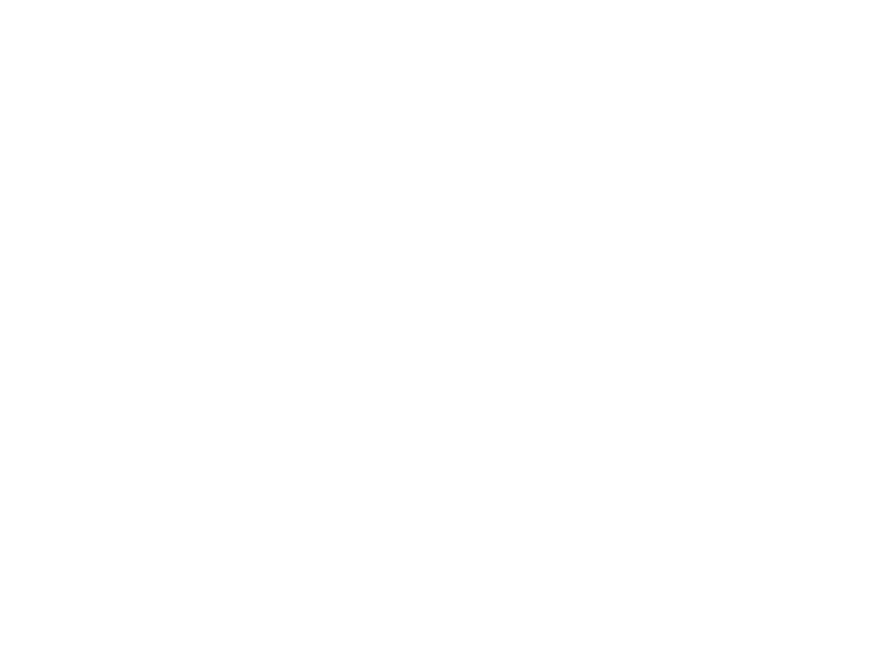
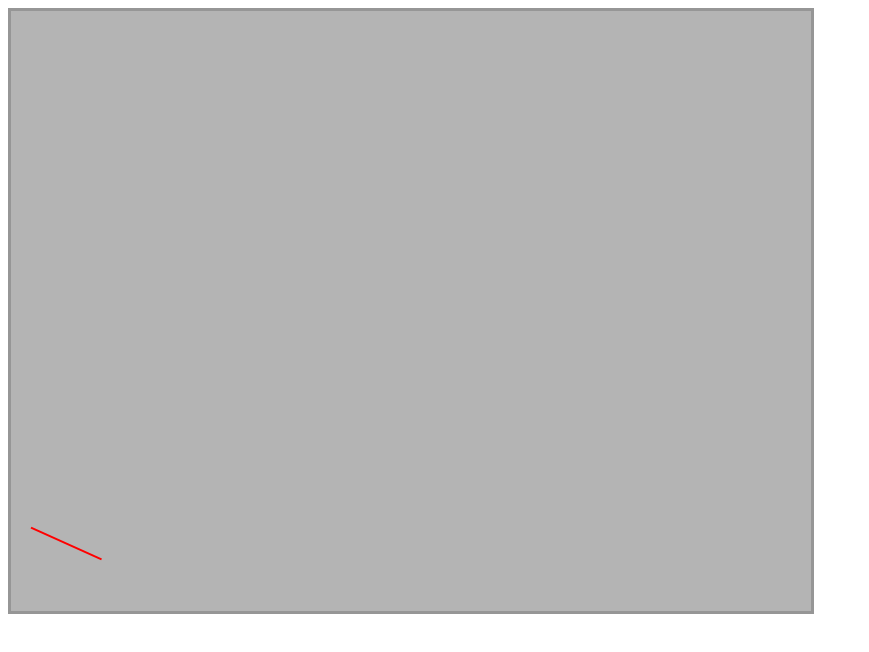
Before and after one commit to andreasonny83/london-low-cost, a website: page index.html in a window 1280 px wide. Shown: the whole page, without its empty margins (0-869 px from the left). Drawn offline with Linux system fonts and the light colour scheme.

Commit message:
testing the canvas board

```diff
--- a/index.html
+++ b/index.html
@@ -7,6 +7,8 @@
   </head>
   <body>
     <canvas id="canvas" width="800" height="600"></canvas>
+
+    <script src="scripts/test_picadilly.js"></script>
     <script src="scripts/main.js"></script>
   </body>
 </html>
--- a/scripts/main.js
+++ b/scripts/main.js
@@ -5,3 +5,40 @@
 * @copyright 2016 @andreasonny83
 * @link https://github.com/andreasonny83/london-low-cost
 */
+'use strict';
+
+(function(window, document, undefined) {
+  var canvas = document.getElementById('canvas');
+  var ctx = canvas.getContext('2d');
+
+  ctx.fillStyle = "rgb(180, 180, 180)";
+  ctx.fillRect (0, 0, 800, 600);
+
+  function Latitudify(lat) {
+    return ((parseFloat(lat) + 0.8).toFixed(4)) * 100 / 0.95;
+  }
+
+  function Longitudify(lon) {
+    console.log(lon);
+    return 600 - (((parseFloat(lon) - 51.2).toFixed(4)) * 100 / 0.6);
+  }
+
+  function drawPath() {
+    var startLat = Latitudify(PICADILLY['Chesham'].position[1]);
+    var startLon = Longitudify(PICADILLY['Chesham'].position[0]);
+
+    var endLat = Latitudify(PICADILLY['Beckton'].position[1]);
+    var endLon = Longitudify(PICADILLY['Beckton'].position[0]);
+
+    ctx.beginPath();
+    ctx.moveTo(startLat, startLon);
+    ctx.lineTo(endLat, endLon);
+
+    ctx.strokeStyle = '#F00';
+    ctx.lineWidth = 2;
+    ctx.stroke();
+  }
+
+  drawPath();
+
+})(window, document);
--- /dev/null
+++ b/scripts/test_picadilly.js
@@ -0,0 +1,16 @@
+window.PICADILLY = {
+  "Chesham" : {
+    "zone" : "6",
+    "position" : [
+      "51.70",
+      "-0.61"
+    ]
+  },
+  "Beckton" : {
+    "zone" : "3",
+    "position" : [
+      "51.51",
+      "0.06"
+    ]
+  }
+};
--- a/styles/main.css
+++ b/styles/main.css
@@ -0,0 +1,3 @@
+#canvas {
+  border: 3px solid rgb(150, 150, 150);
+}
```
